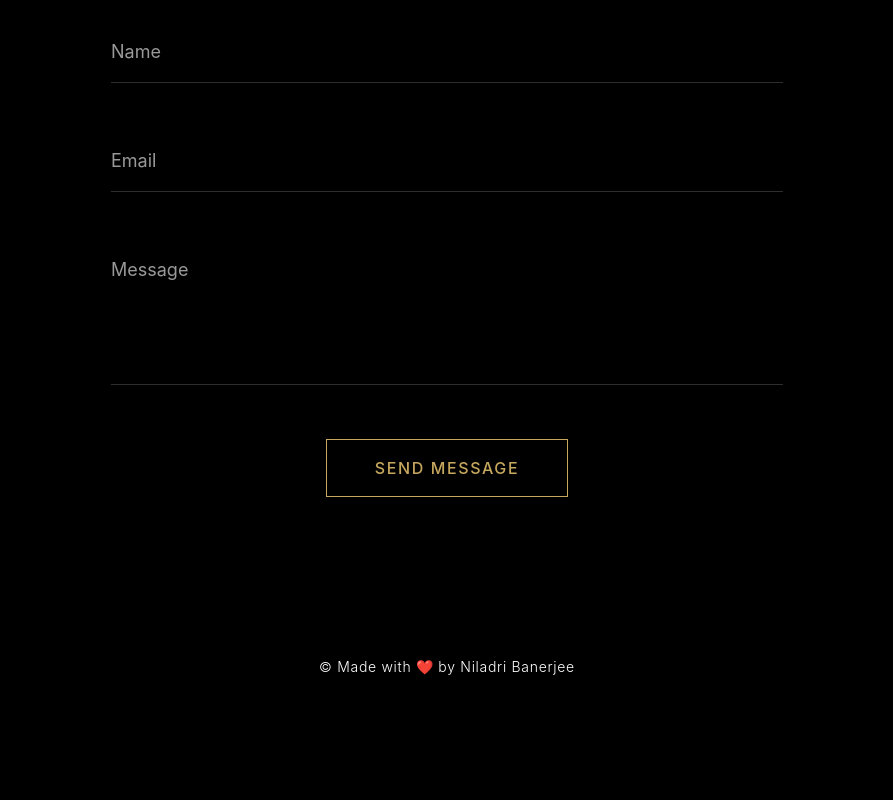
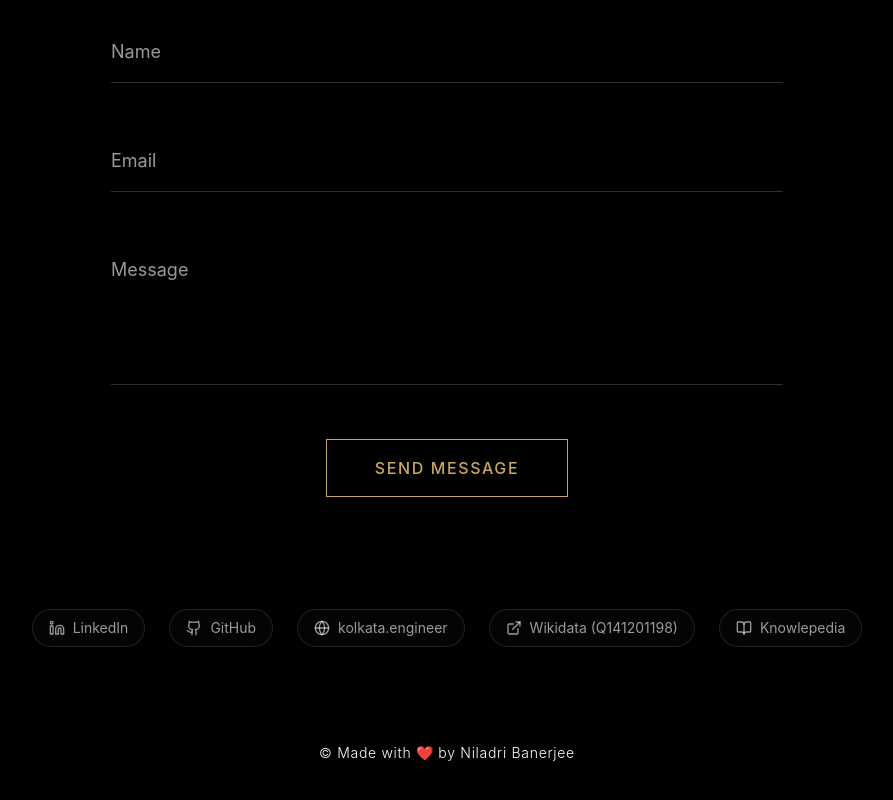
Before and after one commit to nilban7/portfolio, a React (Vite) app: page / in a window 1280 px wide. Shown: the part 6614-7414 px from the top of the page, without its empty margins (193-1086 px from the left). Built offline with nearby package versions, Linux system fonts and the light colour scheme.

Commit message:
feat(seo): add Google Knowledge Graph JSON-LD schema and entity links

```diff
--- a/index.html
+++ b/index.html
@@ -9,12 +9,12 @@
     <title>Niladri Banerjee | Portfolio</title>
     <meta name="title" content="Niladri Banerjee | Portfolio" />
     <meta name="description" content="Portfolio of Niladri Banerjee, a passionate Full Stack Developer and AI Enthusiast building modern web applications." />
-    <meta name="keywords" content="Niladri Banerjee, Portfolio, Full Stack Developer, Web Developer, AI, React, Node.js" />
+    <meta name="keywords" content="Niladri Banerjee, Portfolio, Full Stack Developer, Web Developer, AI, React, Node.js, Kolkata Engineer" />
     <meta name="author" content="Niladri Banerjee" />
     <link rel="canonical" href="https://niladribanerjee.in/" />
 
     <!-- Open Graph / Facebook -->
-    <meta property="og:type" content="website" />
+    <meta property="og:type" content="profile" />
     <meta property="og:url" content="https://niladribanerjee.in/" />
     <meta property="og:title" content="Niladri Banerjee | Portfolio" />
     <meta property="og:description" content="Portfolio of Niladri Banerjee, a passionate Full Stack Developer and AI Enthusiast building modern web applications." />
@@ -26,6 +26,91 @@
     <meta property="twitter:title" content="Niladri Banerjee | Portfolio" />
     <meta property="twitter:description" content="Portfolio of Niladri Banerjee, a passionate Full Stack Developer and AI Enthusiast building modern web applications." />
     <meta property="twitter:image" content="https://niladribanerjee.in/portfolio.jpg" />
+
+    <!-- Google Knowledge Graph & Entity Schema Markup -->
+    <script type="application/ld+json">
+    {
+      "@context": "https://schema.org",
+      "@graph": [
+        {
+          "@type": "Person",
+          "@id": "https://niladribanerjee.in/#person",
+          "name": "Niladri Banerjee",
+          "givenName": "Niladri",
+          "familyName": "Banerjee",
+          "url": "https://niladribanerjee.in",
+          "image": {
+            "@type": "ImageObject",
+            "@id": "https://niladribanerjee.in/#personImage",
+            "url": "https://niladribanerjee.in/portfolio.jpg",
+            "caption": "Niladri Banerjee"
+          },
+          "jobTitle": "Full Stack Developer & AI Enthusiast",
+          "description": "Full Stack Developer and AI enthusiast specializing in modern web infrastructure, embedded intelligence, and robotics.",
+          "knowsAbout": [
+            "Full Stack Development",
+            "Artificial Intelligence",
+            "Machine Learning",
+            "React",
+            "Node.js",
+            "Embedded Systems",
+            "Robotics",
+            "LoRa Communication",
+            "IoT"
+          ],
+          "alumniOf": [
+            {
+              "@type": "EducationalOrganization",
+              "name": "Techno Main Salt Lake",
+              "url": "https://tmsl.edu.in"
+            },
+            {
+              "@type": "EducationalOrganization",
+              "name": "St. Xavier's Institution"
+            }
+          ],
+          "memberOf": [
+            {
+              "@type": "Organization",
+              "name": "GDG On-Campus Techno Main Salt Lake"
+            }
+          ],
+          "sameAs": [
+            "https://www.linkedin.com/in/niladriban",
+            "https://github.com/nilban7",
+            "https://www.wikidata.org/wiki/Q141201198",
+            "https://knowlepedia.org/wiki/Niladri_Banerjee",
+            "https://kolkata.engineer"
+          ]
+        },
+        {
+          "@type": "WebSite",
+          "@id": "https://niladribanerjee.in/#website",
+          "url": "https://niladribanerjee.in",
+          "name": "Niladri Banerjee Portfolio",
+          "description": "Official portfolio of Niladri Banerjee, Full Stack Developer and AI Enthusiast.",
+          "publisher": {
+            "@id": "https://niladribanerjee.in/#person"
+          }
+        },
+        {
+          "@type": "ProfilePage",
+          "@id": "https://niladribanerjee.in/#webpage",
+          "url": "https://niladribanerjee.in",
+          "name": "Niladri Banerjee | Portfolio",
+          "isPartOf": {
+            "@id": "https://niladribanerjee.in/#website"
+          },
+          "about": {
+            "@id": "https://niladribanerjee.in/#person"
+          },
+          "mainEntity": {
+            "@id": "https://niladribanerjee.in/#person"
+          }
+        }
+      ]
+    }
+    </script>
   </head>
   <body>
     <div id="root"></div>
--- a/src/components/Contact.jsx
+++ b/src/components/Contact.jsx
@@ -1,4 +1,38 @@
 import { motion } from 'framer-motion';
+import { Github, Linkedin, Globe, BookOpen, ExternalLink } from 'lucide-react';
+
+const socialLinks = [
+    {
+        name: "LinkedIn",
+        url: "https://www.linkedin.com/in/niladriban",
+        icon: Linkedin,
+        label: "LinkedIn"
+    },
+    {
+        name: "GitHub",
+        url: "https://github.com/nilban7",
+        icon: Github,
+        label: "GitHub"
+    },
+    {
+        name: "Kolkata Engineer",
+        url: "https://kolkata.engineer",
+        icon: Globe,
+        label: "kolkata.engineer"
+    },
+    {
+        name: "Wikidata",
+        url: "https://www.wikidata.org/wiki/Q141201198",
+        icon: ExternalLink,
+        label: "Wikidata (Q141201198)"
+    },
+    {
+        name: "Knowlepedia",
+        url: "https://knowlepedia.org/wiki/Niladri_Banerjee",
+        icon: BookOpen,
+        label: "Knowlepedia"
+    }
+];
 
 export default function Contact() {
     return (
@@ -23,7 +57,7 @@ export default function Contact() {
                     whileInView={{ opacity: 1, y: 0 }}
                     viewport={{ once: true, margin: "-100px" }}
                     transition={{ duration: 1.2, ease: [0.16, 1, 0.3, 1], delay: 0.2 }}
-                    className="w-full max-w-2xl flex flex-col space-y-12"
+                    className="w-full max-w-2xl flex flex-col space-y-12 mb-20"
                     onSubmit={(e) => e.preventDefault()}
                 >
                     <div className="relative group">
@@ -81,13 +115,37 @@ export default function Contact() {
                     >
                         Send Message
                     </motion.button>
+                </motion.form>
 
-                </motion.form>
+                {/* Profiles & Entity Links */}
+                <motion.div
+                    initial={{ opacity: 0, y: 30 }}
+                    whileInView={{ opacity: 1, y: 0 }}
+                    viewport={{ once: true, margin: "-50px" }}
+                    transition={{ duration: 1, delay: 0.3 }}
+                    className="flex flex-wrap justify-center items-center gap-4 md:gap-6 mt-8"
+                >
+                    {socialLinks.map((item, idx) => {
+                        const Icon = item.icon;
+                        return (
+                            <a
+                                key={idx}
+                                href={item.url}
+                                target="_blank"
+                                rel="noopener noreferrer"
+                                className="flex items-center space-x-2 px-4 py-2 rounded-full border border-secondary/20 bg-card/40 hover:border-accent/60 hover:text-accent transition-all duration-300 text-secondary text-sm group"
+                            >
+                                <Icon className="w-4 h-4 group-hover:scale-110 transition-transform" />
+                                <span>{item.label}</span>
+                            </a>
+                        );
+                    })}
+                </motion.div>
 
             </div>
 
             {/* Footer */}
-            <footer className="w-full text-center mt-40 pb-8">
+            <footer className="w-full text-center mt-24 pb-8">
                 <p className="text-sm font-light text-primary opacity-100 tracking-wider">
                     © Made with ❤️ by Niladri Banerjee
                 </p>
```
